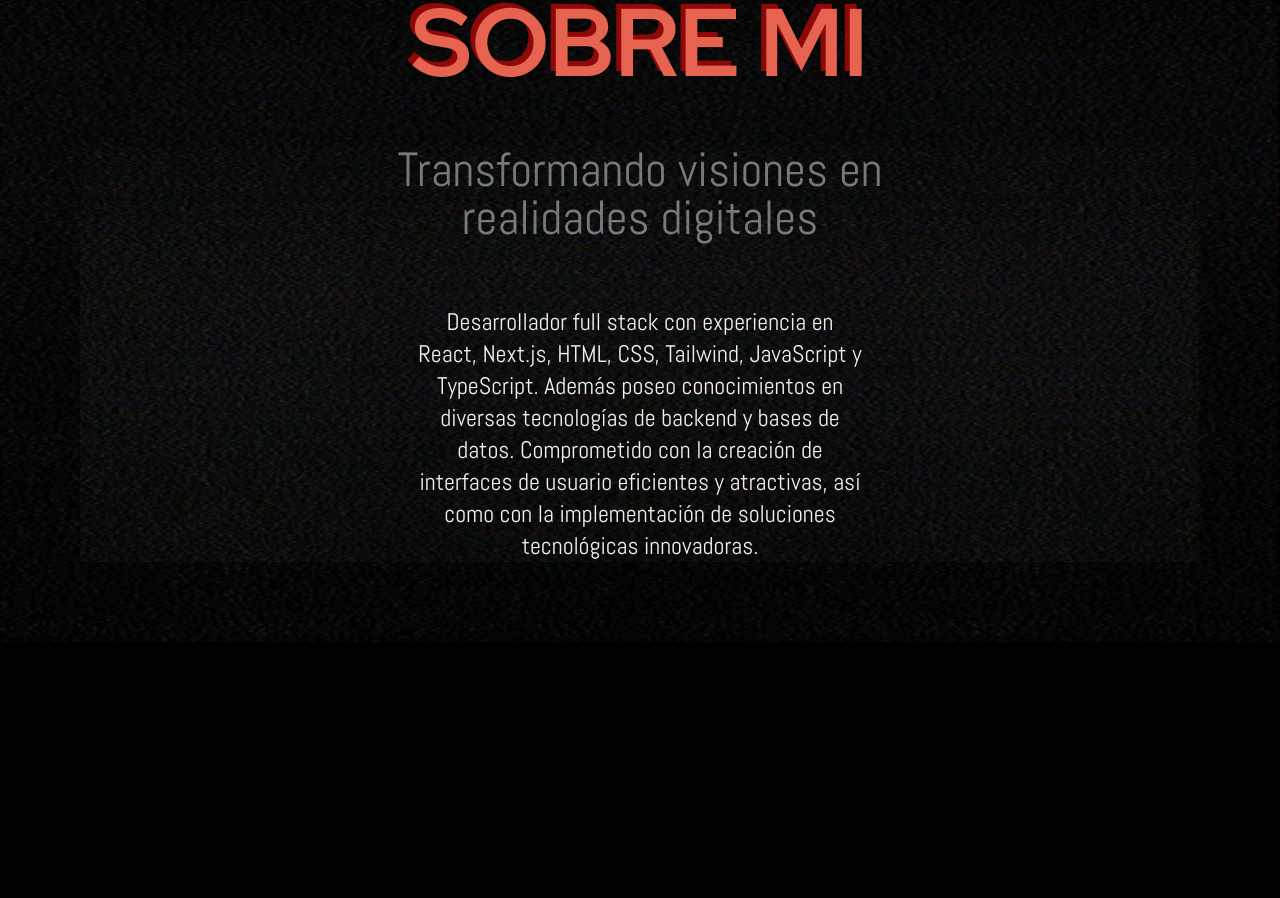
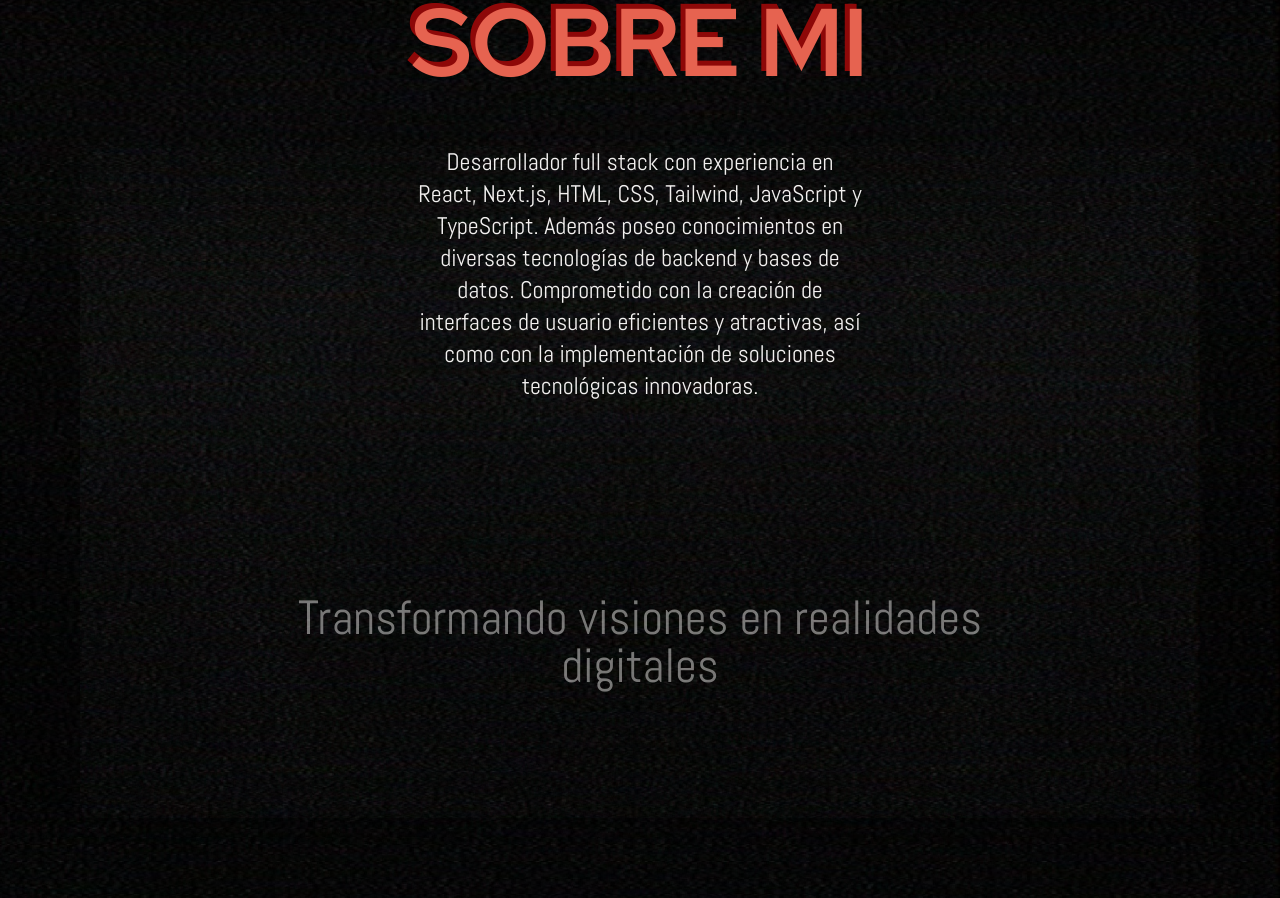
Before and after one commit to Ablanco1547/ProyectoFinalPortafolioProf, a Next.js app in the folder portafolio_web/: page / in a window 1280 px wide. Shown: the part 3073-3971 px from the top of the page. Before the commit the page ends 3715 px from the top, so only its background shows below. Built offline with nearby package versions, Linux system fonts and the light colour scheme.

Commit message:
last fix vefore presentation

```diff
--- a/portafolio_web/src/app/components/organisms/Prof_Profile.tsx
+++ b/portafolio_web/src/app/components/organisms/Prof_Profile.tsx
@@ -5,9 +5,6 @@
 	return (
 		<section className="w-full  text-center flex flex-col gap-16 justify-center md:px-40 noise-bg">
 			<div className="w-full lg:w-10/12  m-auto flex flex-col gap-16 justify-center ">
-				<p className="text-4xl md:text-5xl text-portTransparentWhite">
-					Transformando visiones en realidades digitales
-				</p>
 				<p className="text-xl md:text-2xl w-10/12 sm:w-full xl:w-8/12  m-auto ">
 					Desarrollador full stack con experiencia en React, Next.js, HTML, CSS,
 					Tailwind, JavaScript y TypeScript. Además poseo conocimientos en
@@ -16,6 +13,10 @@
 					con la implementación de soluciones tecnológicas innovadoras.
 				</p>
 			</div>
+
+			<p className="text-4xl md:text-5xl text-portTransparentWhite my-32">
+				Transformando visiones en realidades digitales
+			</p>
 		</section>
 	);
 };
```
